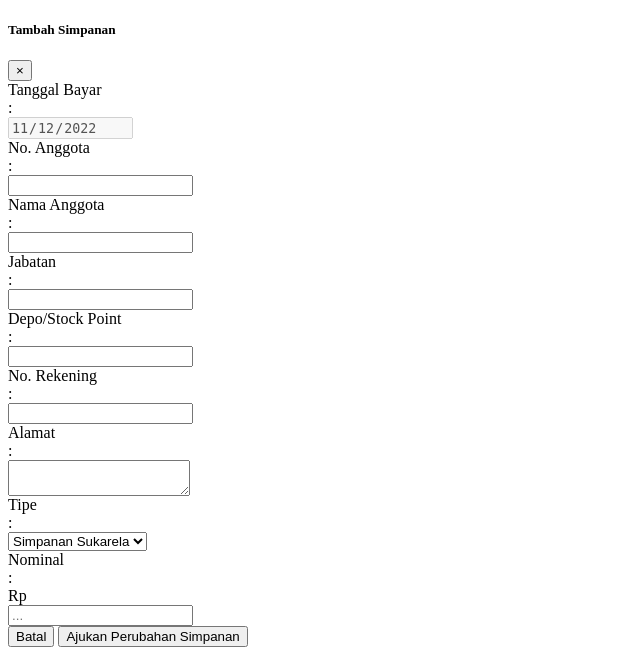
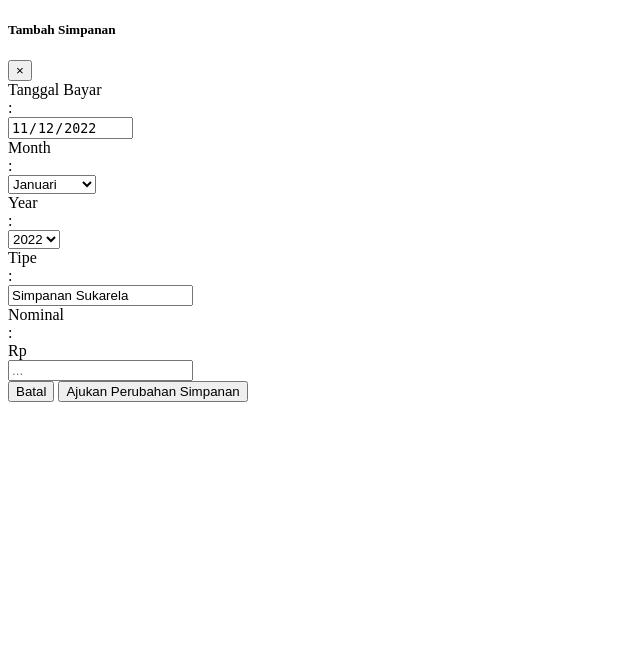
Before and after one commit to faizinkholiq/koperassi_3, a PHP site: the page made by application/views/simpanan/ajuan_ubah.php in a window 1280 px wide. Shown: the part 157-820 px from the top of the page, without its empty margins (0-640 px from the left). After the commit the page ends 559 px from the top, so only its background shows below. Run offline with PHP 8.4, Linux system fonts and the light colour scheme; the template is opened without the code that fills it, so the values that code supplies are empty.

Commit message:
update pengajuan perubahan

```diff
--- a/application/views/simpanan/ajuan_ubah.php
+++ b/application/views/simpanan/ajuan_ubah.php
@@ -73,60 +73,38 @@
                             <div class="col-lg-1 text-right">:</div>
                             <div class="col-lg-5">
                                 <input type="date" class="form-control form-control-user" id="tglDateInput" name="date"
-                                    value="<?= date('Y-m-d') ?>" disabled>
+                                    value="<?= date('Y-m-d') ?>" readonly>
                             </div>
                         </div>
                         <div class="row mb-3">
-                            <div class="col-lg-3">No. Anggota</div>
+                            <div class="col-lg-3">Month</div>
                             <div class="col-lg-1 text-right">:</div>
                             <div class="col-lg-7">
-                                <input type="text" class="form-control" id="noAnggotaTextInput" name="no_anggota" readonly="readonly">
+                                <select class="form-control" id="monthCombo" name="month">
+                                    <?php
+                                      $months = ['Januari', 'Februari', 'Maret', 'April', 'May', 'Juni', 'Juli', 'Agustus', 'September', 'Oktober', 'November', 'Desember'];
+                                      foreach($months as $key => $item): ?>
+                                      <option value="<?= $key+1 ?>"><?= $item ?></option>
+                                    <?php endforeach; ?>
+                                </select>
                             </div>
                         </div>
                         <div class="row mb-3">
-                            <div class="col-lg-3">Nama Anggota</div>
+                            <div class="col-lg-3">Year</div>
                             <div class="col-lg-1 text-right">:</div>
                             <div class="col-lg-7">
-                                <input type="text" class="form-control" id="namaAnggotaTextInput" name="nama_anggota" readonly="readonly">
-                            </div>
-                        </div>
-                        <div class="row mb-3">
-                            <div class="col-lg-3">Jabatan</div>
-                            <div class="col-lg-1 text-right">:</div>
-                            <div class="col-lg-7">
-                                <input type="text" class="form-control" id="jabatanTextInput" name="jabatan" readonly="readonly">
-                            </div>
-                        </div>
-                        <div class="row mb-3">
-                            <div class="col-lg-3">Depo/Stock Point</div>
-                            <div class="col-lg-1 text-right">:</div>
-                            <div class="col-lg-7">
-                                <input type="text" class="form-control" id="depoTextInput" name="depo" readonly="readonly">
-                            </div>
-                        </div>
-                        <div class="row mb-3">
-                            <div class="col-lg-3">No. Rekening</div>
-                            <div class="col-lg-1 text-right">:</div>
-                            <div class="col-lg-7">
-                                <input type="text" class="form-control" id="noRekTextInput" name="no_rek" readonly="readonly">
-                            </div>
-                        </div>
-                        <div class="row mb-3">
-                            <div class="col-lg-3">Alamat</div>
-                            <div class="col-lg-1 text-right">:</div>
-                            <div class="col-lg-7">
-                                <textarea readonly="readonly" class="form-control form-control-user" name="alamat" id="alamatTextArea"></textarea>
+                                <select class="form-control" id="yearCombo" name="year">
+                                    <?php for($i = 2019; $i <= date('Y'); $i++): ?>
+                                    <option value="<?= $i ?>" <?= ($i == date('Y'))? 'selected' : '' ?>><?= $i ?></option>
+                                    <?php endfor; ?>
+                                </select>
                             </div>
                         </div>
                         <div class="row mb-3">
                             <div class="col-lg-3">Tipe</div>
                             <div class="col-lg-1 text-right">:</div>
                             <div class="col-lg-5">
-                                <select class="form-control form-control-user" id="statusCombo" name="type" readonly="readonly">
-                                    <option value="Pokok">Simpanan Pokok</option>
-                                    <option value="Wajib">Simpanan Wajib</option>
-                                    <option value="Sukarela" selected>Simpanan Sukarela</option>
-                                </select>
+                                <input type="text" class="form-control" id="tipeTextInput" name="type" readonly="readonly" value="Simpanan Sukarela">
                             </div>
                         </div>
                         <div class="row mb-3">
@@ -137,7 +115,7 @@
                                     <div class="input-group-prepend">
                                         <div class="input-group-text">Rp</div>
                                     </div>
-                                    <input type="text" class="form-control" id="jumlahTextInput" name="balance" placeholder="...">
+                                    <input type="text" class="form-control" id="nominalTextInput" name="balance" placeholder="...">
                                 </div>
                             </div>
                         </div>
@@ -160,15 +138,28 @@
     const url = {
         "site": "<?= site_url() ?>",
         "base": "<?= base_url() ?>",
-    }
+    };
 
-    const list_anggota = <?= json_encode($person_list); ?>;
-    const person = <?= $person_id ?>
+    const person = <?= $person_id ?>;
+    const month_list = [
+        'Januari',
+        'Februari',
+        'Maret',
+        'April',
+        'Mei',
+        'Juni',
+        'Juli',
+        'Agustus',
+        'September',
+        'Oktober',
+        'November',
+        'Desember',
+    ];
 
     let dt = $('#simpananTable').DataTable({
         dom: "Bfrtip",
         ajax: {
-            url: url.site + "/simpanan/get_dt_simpanan",
+            url: url.site + "/simpanan/get_dt_ubah_simpanan",
             type: "POST",
             data: function(d){
                 d.person = person;
@@ -177,10 +168,17 @@
         processing: true,
         serverSide: true,
         columns: [
-            { data: "date" },
-            { data: "code" },
+            { data: "year" },
+            {
+                data: "month",
+                render: function (data, type, row) {
+                    return month_list[Number(data) - 1];
+                }
+            },
             { data: "type" },
             { data: "balance" },
+            { data: "balance" },
+            { data: "status" },
         ],
         ordering: false,
         scrollX: true,
@@ -192,30 +190,11 @@
 
     function showForm(simpanan_id){
         resetForm();
-        let simpanan = simpanan_data.filter(r => r.id == simpanan_id)
-
-        if(simpanan.length > 0){
-
-            $('#kodeTextInput').val(simpanan[0].code);
-            $('#simpananTextInput').val(simpanan[0].id);
-            $('#namaAnggotaTextInput').val(simpanan[0].name);
-            $('#noAnggotaTextInput').val(simpanan[0].nik);
-            $('#jabatanTextInput').val(simpanan[0].position_name);
-            $('#depoTextInput').val(simpanan[0].depo);
-            $('#alamatTextArea').text(simpanan[0].address);
-            $('#noRekTextInput').val(simpanan[0].acc_no);
-            $('#jumlahTextInput').val(simpanan[0].balance);
-            $('#tglDateInput').val(simpanan[0].date);
-
-            $('#inputModal').modal('show');
-        }else{
-            alert("ID Simpanan tidak ditemukan")
-        }
+        $('#inputModal').modal('show');
     }
 
     function resetForm(){
         $('#formSimpanan')[0].reset();
-        $('#alamatTextArea').text("");
     }
 
 </script>
```
Also changed, not shown: application/controllers/Simpanan.php (+14 -0 lines), migrations/032_simpanan_settings_new.sql (added).
